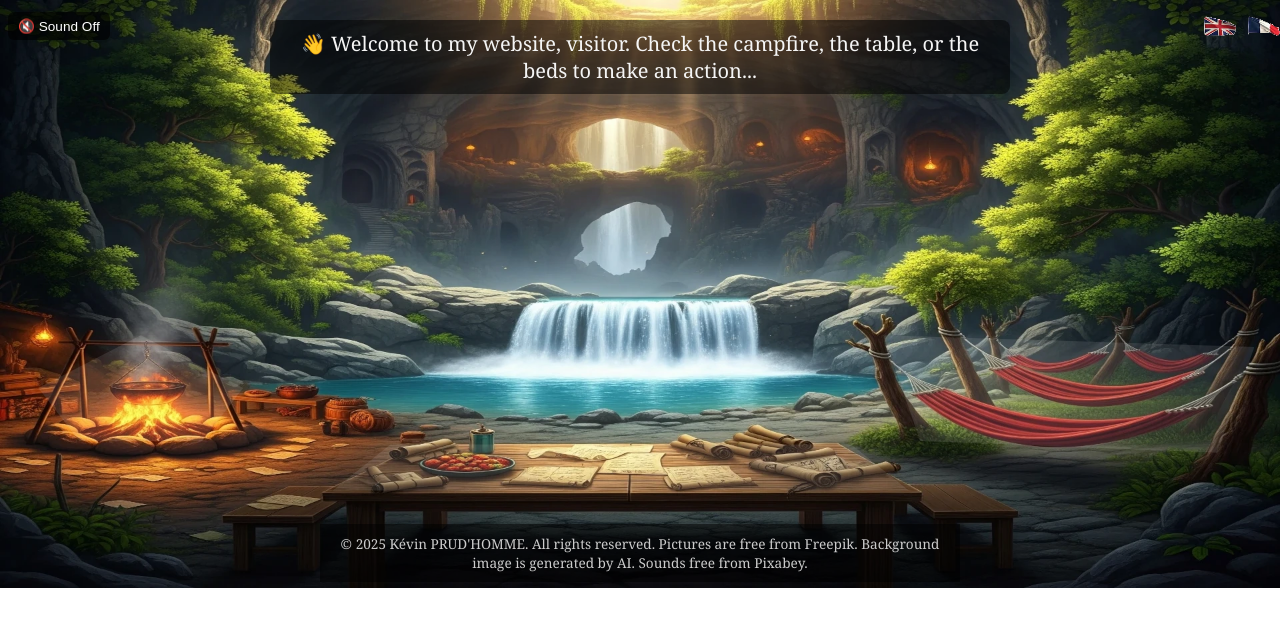
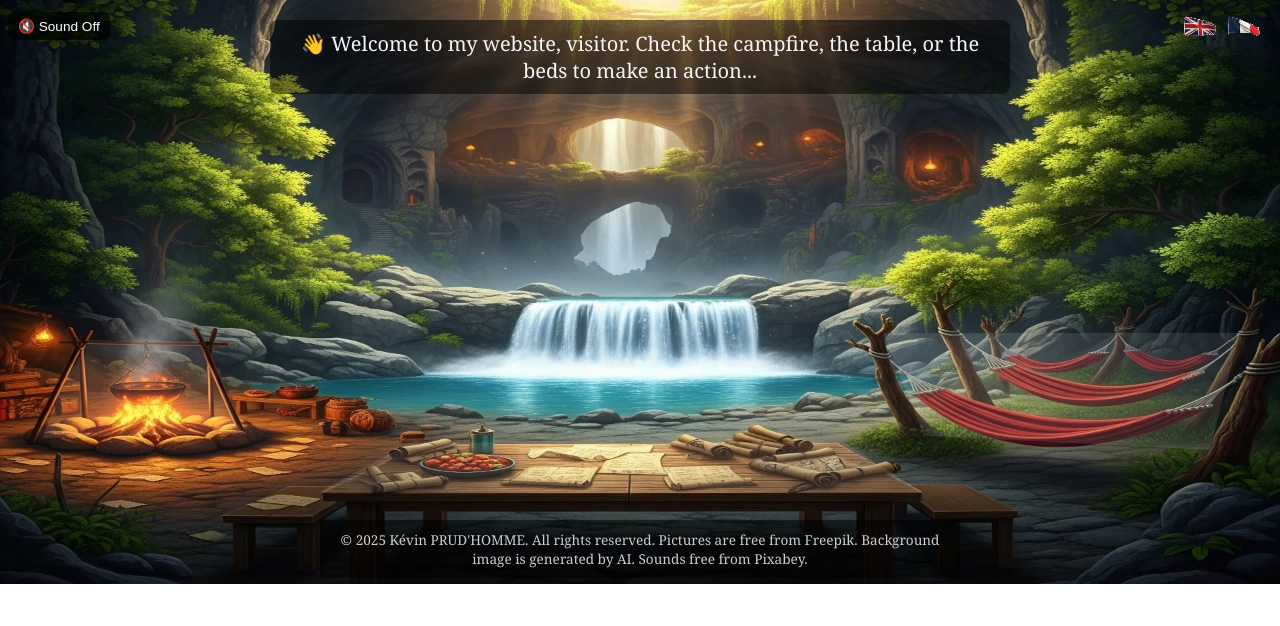
Before and after one commit to Mouii/portfolioreact, a React (Create React App) app: page / in a window 1280 px wide. Shown: the top 626 px of the page. Built offline with nearby package versions, Linux system fonts and the light colour scheme.

Commit message:
Last adjustments

```diff
--- a/src/Home.css
+++ b/src/Home.css
@@ -29,15 +29,15 @@
     left: 3%;
     width: 16%;
     height: 18%;
-    clip-path: polygon(50% 0%, 100% 50%, 80% 100%, 20% 100%, 0% 50%);
+    clip-path: polygon(24% 9%, 78% 8%, 100% 95%, 2% 100%, 10% 57%);
 }
 
 .table {
     top: 73%;
-    left: 26%;
-    width: 45%;
-    height: 13%;
-    clip-path: polygon(10% 20%, 90% 20%, 100% 80%, 0% 80%);
+    left: 25%;
+    width: 47%;
+    height: 14%;
+    clip-path: polygon(15% 20%, 87% 19%, 100% 80%, 0% 80%);
 }
 
 .beds {
@@ -45,7 +45,7 @@
     left: 69%;
     width: 29%;
     height: 20%;
-    clip-path: polygon(0 0, 100% 10%, 90% 100%, 10% 90%);
+    clip-path: polygon(0 0, 96% 0%, 88% 100%, 11% 88%);
 }
 
 .scroll-overlay {
--- a/src/langSwitch.css
+++ b/src/langSwitch.css
@@ -4,7 +4,7 @@
     gap: 12px;
     justify-content: center;
     margin-top: 16px;
-    right: 0;
+    right: 20px;
 }
 
 .flag {
```
Also changed, not shown: src/images/background.webp, 4 other files (tests, documents, lock files or other folders).
